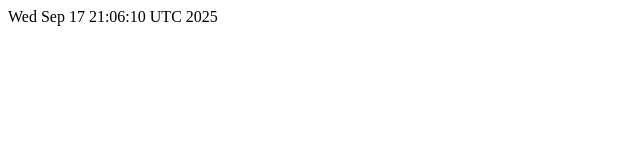
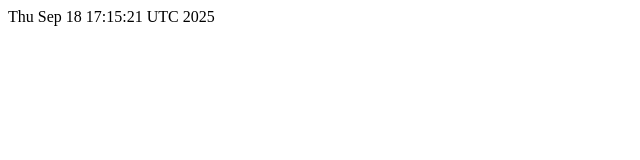
Before and after one commit to RadStr-bot/0de93488-9177-431a-94e4-527152d813a0-publication-repo, a plain HTML site: page docs-dir/index.html in a window 1280 px wide. Shown: the full height of the page, 0-640 px from the left. Drawn offline with Linux system fonts and the light colour scheme.

Commit message:
Commit from GitHub action

```diff
--- a/docs-dir/index.html
+++ b/docs-dir/index.html
@@ -1 +1 @@
-<html>Wed Sep 17 21:06:10 UTC 2025</html>
+<html>Thu Sep 18 17:15:21 UTC 2025</html>
```
Also changed, not shown: 2 other files.
